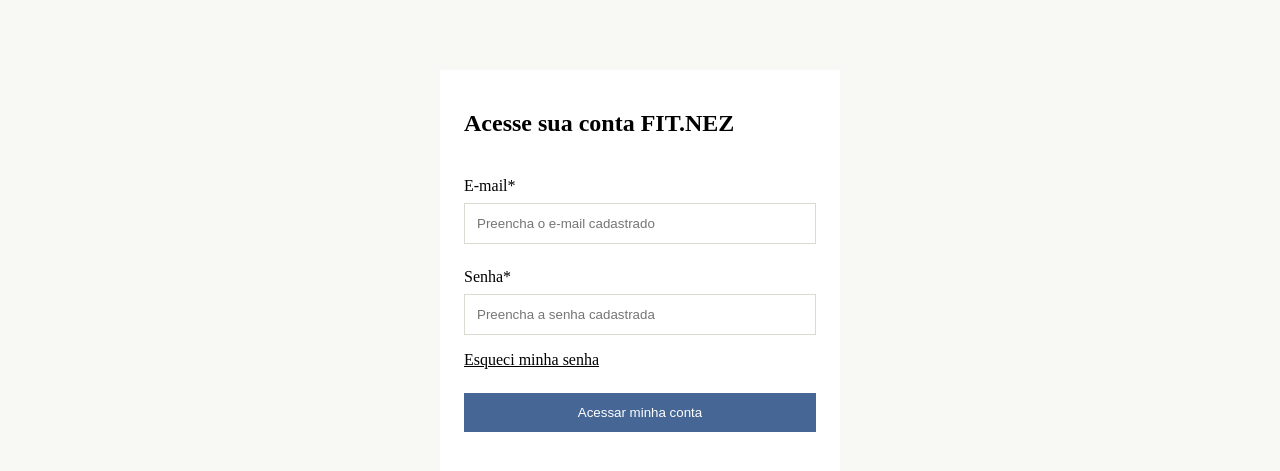
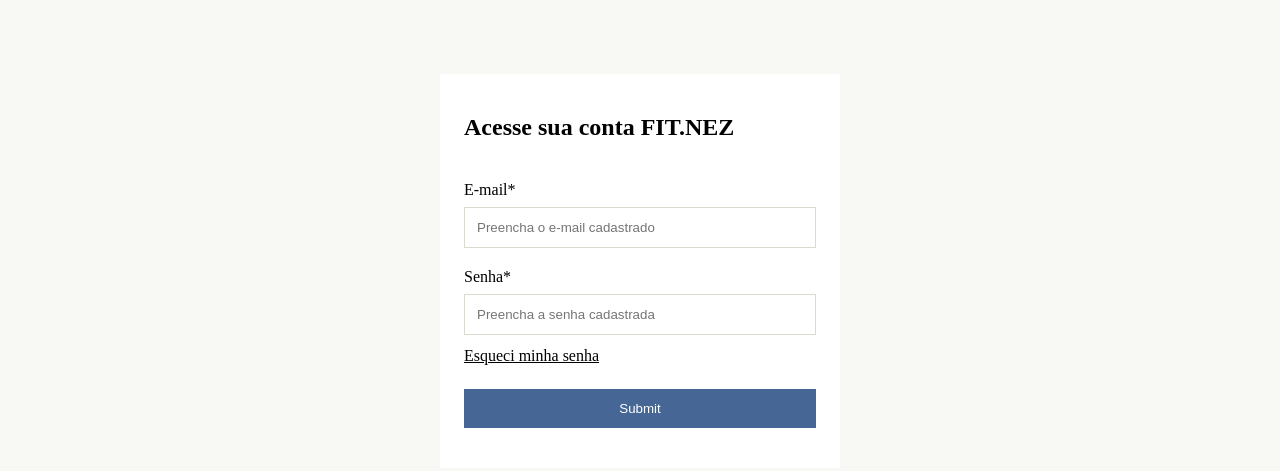
Before and after one commit to victortxc/fitnez, a React (Create React App) app: page / in a window 1280 px wide. Shown: the part 169-640 px from the top of the page. Built offline with nearby package versions, Linux system fonts and the light colour scheme.

Commit message:
adicionando formik ao formulario de login

```diff
--- a/src/components/Button/index.js
+++ b/src/components/Button/index.js
@@ -1,8 +1,8 @@
 import React from "react";
 import {ButtonComponent} from "./styles";
 
-export function Button({children}) {
+export function Button({children, onClick}) {
     return(
-        <ButtonComponent>{children}</ButtonComponent>
+        <ButtonComponent onClick={onClick}>{children}</ButtonComponent>
     );
 }
--- /dev/null
+++ b/src/components/ErrorSpan/index.js
@@ -0,0 +1,6 @@
+import React from "react";
+import {Span} from './styles'
+
+export function ErrorSpan({children}) {
+    return <Span>{children}</Span>
+}
--- /dev/null
+++ b/src/components/ErrorSpan/styles.js
@@ -0,0 +1,8 @@
+import styled from "styled-components";
+import {Colors, FontSizes, Spaces} from "../../shared/DesignTokens";
+
+export const Span = styled.span`
+    color: ${Colors.RED};
+    margin-bottom: ${Spaces.ONE};
+    font-size: ${FontSizes.ONE_HALF}
+`;
--- a/src/components/Input/index.js
+++ b/src/components/Input/index.js
@@ -1,11 +1,11 @@
 import React from "react";
 import {InputForm, Label} from "./styles";
 
-export function Input({label, type, placeholder}) {
+export function Input({label, type, placeholder, ...rest}) {
     return(
         <>
         <Label>{label}*</Label>
-        <InputForm type={type} placeholder={placeholder}/>
+        <InputForm type={type} placeholder={placeholder} {...rest}/>
         </>
     );
 }
--- a/src/components/Input/styles.js
+++ b/src/components/Input/styles.js
@@ -4,7 +4,11 @@
 export const InputForm = styled.input`
     border: 1px solid ${Colors.GREY};
     padding: ${Spaces.ONE_HALF};
-    margin-bottom: ${Spaces.TWO};
+    margin-bottom: ${Spaces.ONE_HALF};
+
+    :focus {
+        border: 1px solid ${Colors.BLUE}
+    }
 `;
 
 export const Label = styled.label`
--- a/src/screens/Login/index.js
+++ b/src/screens/Login/index.js
@@ -1,20 +1,85 @@
 import React from "react";
-import {Header} from "../../components/Header";
-import {Input} from "../../components/Input";
-import {Button} from "../../components/Button";
-import {Container, ContainerLogin, Title, ForgotPassword} from './styles';
+import { Header } from "../../components/Header";
+import { Input } from "../../components/Input";
+import { Button } from "../../components/Button";
+import { ErrorSpan } from "../../components/ErrorSpan";
+import {
+  Container,
+  ContainerLogin,
+  Title,
+  ForgotPassword,
+  Form,
+} from "./styles";
+import { useNavigate } from "react-router-dom";
+import { Formik } from "formik";
 
 export function Login() {
+  const navigate = useNavigate();
+
+  function handleLogin() {
+    navigate("/home");
+  }
+
+  function validate(values) {
+    console.log(values);
+    const errors = {};
+    if (!values.email) {
+      errors.email = "Este campo é obrigatório";
+    } else if (!/^[A-Z0-9._%+-]+@[A-Z0-9.-]+\.[A-Z]{2,}$/i.test(values.email)) {
+      errors.email = "O e-mail informado é inválido";
+    }
+    if (!values.email) {
+      errors.password = "Este campo é obrigatório";
+    }
+    return errors;
+  }
+
   return (
     <>
       <Header />
       <Container>
         <ContainerLogin>
           <Title>Acesse sua conta FIT.NEZ</Title>
-                    <Input label="E-mail" type="text" placeholder="Preencha o e-mail cadastrado" />
-                    <Input label="Senha" type="password" placeholder="Preencha a senha cadastrada" />
+          <Formik
+            initialValues={{ email: "", password: "" }}
+            validate={validate}
+            onSubmit={() => {
+              handleLogin();
+            }}
+          >
+            {({
+              values,
+              errors,
+              handleChange,
+              handleBlur,
+              handleSubmit,
+            }) => (
+              <Form onSubmit={handleSubmit}>
+                <Input
+                  label="E-mail"
+                  placeholder="Preencha o e-mail cadastrado"
+                  type="text"
+                  name="email"
+                  onChange={handleChange}
+                  onBlur={handleBlur}
+                  value={values.email}
+                />
+                {errors.email && (<ErrorSpan>{errors.email}</ErrorSpan>)}
+                <Input
+                  label="Senha"
+                  placeholder="Preencha a senha cadastrada"
+                  type="password"
+                  name="password"
+                  onChange={handleChange}
+                  onBlur={handleBlur}
+                  value={values.password}
+                />
+                {errors.password && (<ErrorSpan>{errors.password}</ErrorSpan>)}
                 <ForgotPassword href="/">Esqueci minha senha</ForgotPassword>
-                    <Button>Acessar minha conta</Button>
+                <Button type="submit">Submit</Button>
+              </Form>
+            )}
+          </Formik>
         </ContainerLogin>
       </Container>
     </>
--- a/src/screens/Login/styles.js
+++ b/src/screens/Login/styles.js
@@ -13,8 +13,6 @@
     width: 100%;
     max-width: 400px;
     background-color: ${Colors.WHITE};
-    display: flex;
-    flex-direction: column;
     padding: ${Spaces.FIVE} ${Spaces.THREE};
 `;
 
@@ -27,3 +25,8 @@
     font-size: ${FontSizes.TWO};
     color: ${Colors.BLACK}
 `;
+
+export const Form = styled.form`
+    display: flex;
+    flex-direction: column;
+`;
--- a/src/shared/DesignTokens.js
+++ b/src/shared/DesignTokens.js
@@ -3,7 +3,8 @@
     BLACK: '#000000',
     BACKGROUND: '#F8F9F5',
     BLUE: '#466795',
-    GREY: '#D9DBD0'
+    GREY: '#D9DBD0',
+    RED: '#dc3545'
 };
 
 export const FontSizes = {
```
Lines whose indentation alone changed are shown as unchanged.
